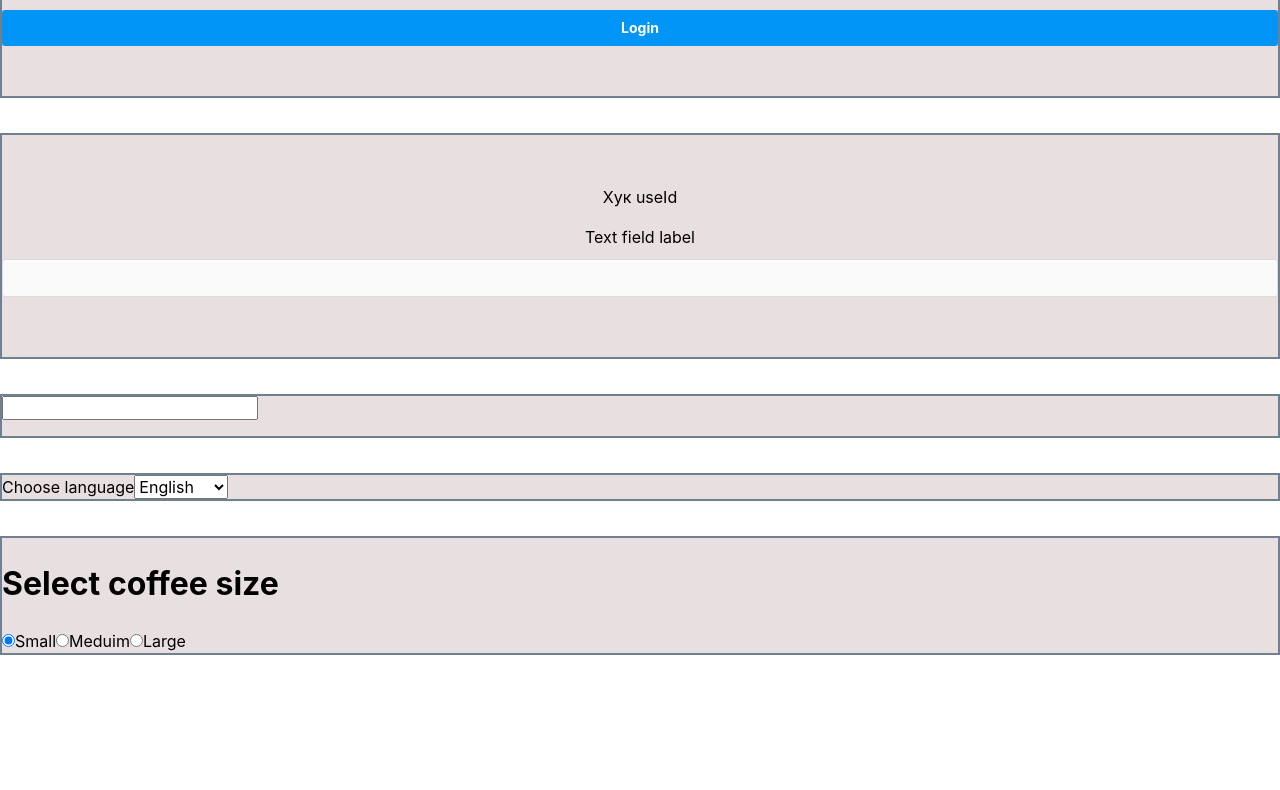
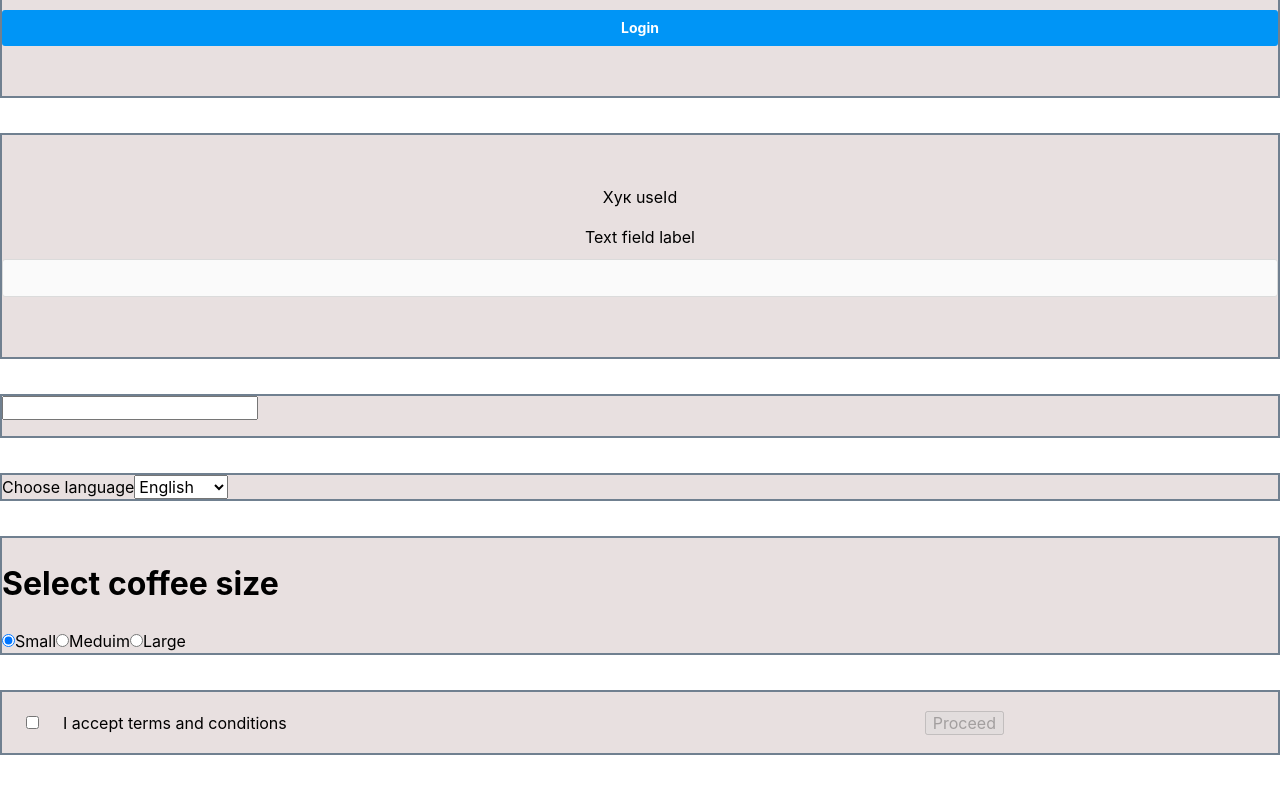
Before and after one commit to NadiiaUa23/modul2, a React (Vite) app: page / in a window 1280 px wide. Shown: the part 276-1066 px from the top of the page. Before the commit the page ends 966 px from the top, so only its background shows below. Built offline with nearby package versions, Linux system fonts and the light colour scheme.

Commit message:
кнопка буде активною лише тоді, коли чекбокс обраний, і користувач не зможе пройти далі, не прийнявши умови використання.

```diff
--- a/src/App.jsx
+++ b/src/App.jsx
@@ -6,6 +6,8 @@ import MyComponent from './components/MyComponent/MyComponent';
 import  SearchBar from './components/SearchBar/SearchBar';
 import LangSwitcher from './components/LangSwitcher/LangSwitcher'
 import RadioBoton from './components/RadioBoton/RadioBoton';
+import CheckBox from './components/CheckBox/CheckBox';
+
 
 
 
@@ -357,6 +359,9 @@ const App = () => {
   <RadioBoton />
 </div>
 
+<div  className={css.box}>
+  <CheckBox />
+  </div>
 
   </div>
   );
--- /dev/null
+++ b/src/components/CheckBox/CheckBox.jsx
@@ -0,0 +1,30 @@
+import style from './CheckBox.module.css'
+import {useState} from 'react';
+
+const CheckBox = () => {
+    const [hasAccepted, setHasAccepted] = useState(false);
+    const handleChange = (evt) => {setHasAccepted(evt.target.checked);};
+
+
+    return (
+        <div>
+      <label>
+        <input
+        type="checkbox"
+        name="terms"
+        className={style.text}
+        checked={hasAccepted}
+        onChange={handleChange}
+        />
+				I accept terms and conditions
+      </label>
+      <button
+      type="button"
+       disabled={!hasAccepted}
+       className={style.button}
+       >Proceed</button>
+    </div>
+  );
+};
+
+export default CheckBox;
--- /dev/null
+++ b/src/components/CheckBox/CheckBox.module.css
@@ -0,0 +1,7 @@
+.text {
+    margin: 24px;
+}
+
+.button {
+    margin-left: 50%;
+}
--- a/src/components/RadioBoton/RadioBoton.jsx
+++ b/src/components/RadioBoton/RadioBoton.jsx
@@ -5,7 +5,7 @@ const RadioBoton = () => {
     const [coffeeSize, setCoffeeSize] = useState("sm");
     const handleSizeChange = (evt) => {
         setCoffeeSize(evt.target.value);
-      };
+    };
 
     return  (
         <>
```
